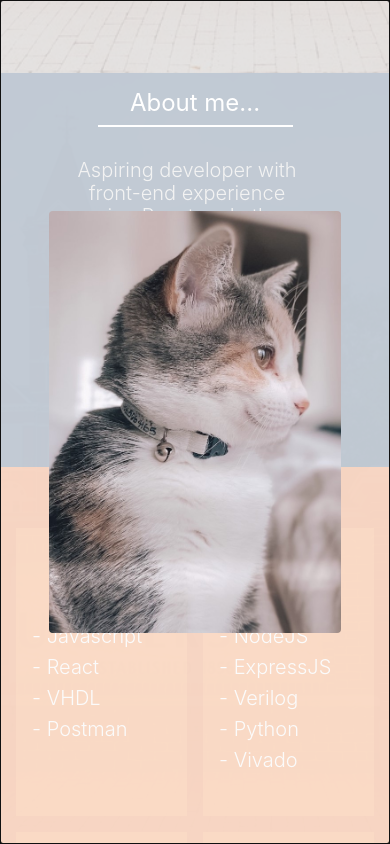
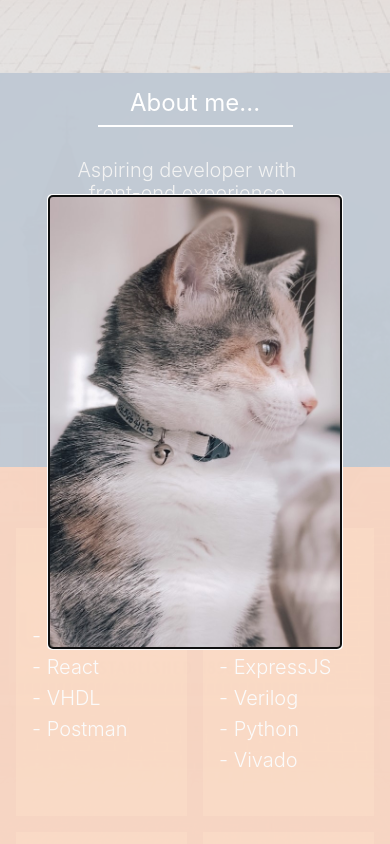
Before and after one commit to heyitsaking/heyitsaking.github.io, a React (Create React App) app: page / in a window 390 px wide. Both pictures are taken after a click on the element "Cardi". Shown: the part 771-1615 px from the top of the page. Built offline with nearby package versions, Linux system fonts and the light colour scheme.

Commit message:
removed non-reusable panel, moved it to App file, redid modal for better responsiveness

```diff
--- a/src/App.css
+++ b/src/App.css
@@ -2,6 +2,16 @@ body {
   background: no-repeat center fixed url("./images/auburn.jpg");
   background-size: cover;
   z-index: -1;
+}
+
+.frame {
+  background: url(./images/nib.jpg);
+}
+
+.ReactModal__Overlay--after-open {
+  display: flex;
+  justify-items: center;
+  align-items: center;
 }
 
 .jumbotron {
--- a/src/App.js
+++ b/src/App.js
@@ -1,7 +1,6 @@
 import React from 'react';
 import './App.css';
 import InfoPanel from './components/InfoPanel/InfoPanel';
-import NibDisplay from './components/NibDisplay/NibDisplay';
 import Modal from 'react-modal';
 import data from './data/experience.json';
 import SkillPanel from './components/SkillPanel/SkillPanel';
@@ -26,8 +25,25 @@ class App extends React.Component {
 
         return (
             <div>
-                <Modal isOpen={showModal} className={'h-100 w-100 flex items-center justify-center'}>
-                    <NibDisplay onClick={() => {this.handleModal()}}/>
+                <Modal isOpen={showModal}
+                        onRequestClose={this.handleModal}
+                        className={`center frame cover bg-center vh-75-ns vh-50 w-50-ns w-75 dt br2`}>
+                    <div className={`hide-child`}>
+                        <div className={`w-100 h-100 child bg-black-60 br2`}>
+                            <button onClick={this.handleModal} className={`bg-transparent ml2 mt2 white ba b--near-white`}>Close</button>
+                            <div className={`flex justify-center flex-column v-mid w-100 vh-75-ns vh-50 white tc-ns ph4 f3-ns`}>
+                                This is Cardi. We initially fostered her when she was two weeks
+                                old, and then decided to keep her when she became adoptable,
+                                but we mostly call her Nibbles.
+                                <div className={`white pt3`}>
+                                    Follow her adventures on <a
+                                    href={`https://www.instagram.com/cardic_calico/?igshid=h7riz1jen7v6`}
+                                    target={`_blank`}
+                                    className={`white`}>Instagram</a>! (@cardic_calico)
+                                </div>
+                            </div>
+                        </div>
+                    </div>
                 </Modal>
                 <div>
                     <div className={`jumbotron`}>
--- a/src/components/NibDisplay/NibDisplay.css
+++ /dev/null
@@ -1,3 +0,0 @@
-.frame {
-    background-image: url(nib.jpg);
-}
--- a/src/components/NibDisplay/NibDisplay.js
+++ /dev/null
@@ -1,25 +0,0 @@
-import React from 'react';
-import './NibDisplay.css';
-
-const NibDisplay = ({onClick}) => {
-    return (
-        <div className={`frame h-75-ns h-50 w-50-ns w-75 hide-child dt br2 cover bg-center`}>
-            <div className={`w-100 h-100 child bg-black-60`}>
-                <button onClick={onClick} className={`bg-transparent ml2 mt2 h1 w1`}></button>
-                <div className={`child flex justify-center flex-column v-mid w-100 h-100 white tc-ns ph4 f3-ns`}>
-                    This is Cardi. We initially fostered her when she was two weeks
-                    old, and then decided to keep her when she became adoptable,
-                    but we mostly call her Nibbles.
-                    <div className={`white pt3`}>
-                        Follow her adventures on <a
-                        href={`https://www.instagram.com/cardic_calico/?igshid=h7riz1jen7v6`}
-                        target={`_blank`}
-                        className={`white`}>Instagram</a>! (@cardic_calico)
-                    </div>
-                </div>
-            </div>
-        </div>
-    )
-};
-
-export default NibDisplay;
```
Also changed, not shown: src/components/Navigation/Navigation.css (deleted, +0 -8 lines), src/components/Navigation/Navigation.js (deleted, +0 -12 lines), src/components/NibDisplay/nib.jpg (deleted).
